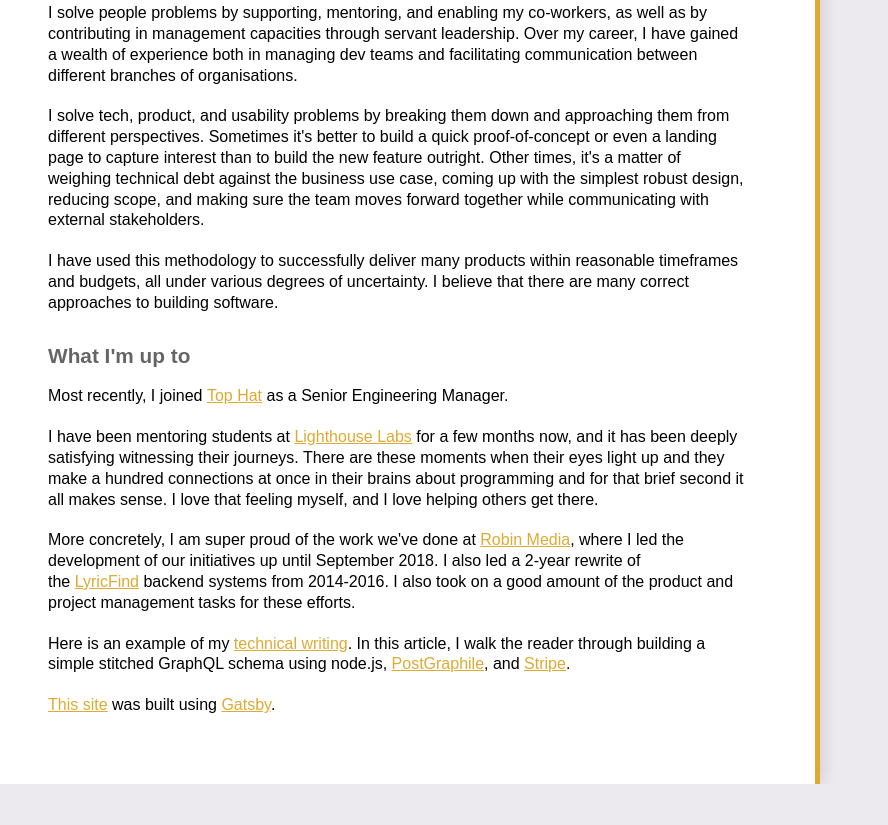
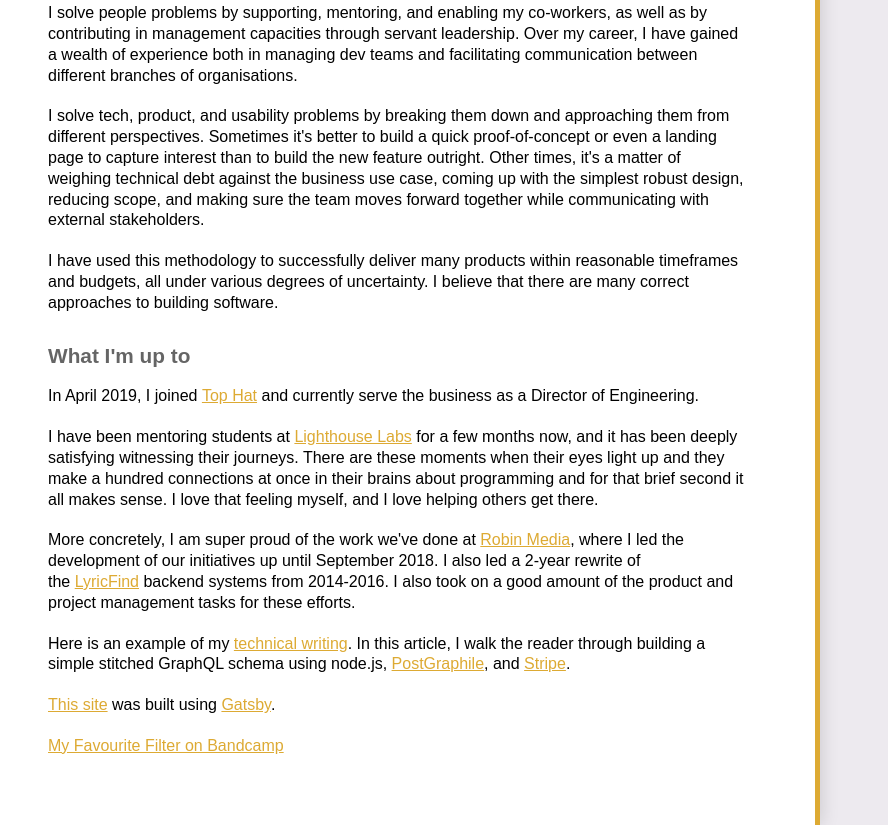
Before and after one commit to sastraxi/sastraxi-web, a Gatsby site: page / in a window 1280 px wide. Shown: the part 535-1360 px from the top of the page, without its empty margins (0-888 px from the left). Before the commit the page ends 1319 px from the top, so only its background shows below. Built offline with nearby package versions, Linux system fonts and the light colour scheme; Gatsby itself is replaced by a stand-in of ours; a web font is replaced by a local one.

Commit message:
Update index.jsx

```diff
--- a/src/pages/index.jsx
+++ b/src/pages/index.jsx
@@ -76,9 +76,9 @@
       What I&apos;m up to
     </SectionHeader>
     <Paragraph>
-      Most recently, I joined&nbsp;
+      In April 2019, I joined&nbsp;
       <a href="https://tophat.com/">Top Hat</a>
-      &nbsp;as a Senior Engineering Manager.
+      &nbsp;and currently serve the business as a Director of Engineering.
     </Paragraph>
     <Paragraph>
       I have been mentoring students at&nbsp;
@@ -117,6 +117,9 @@
       <a href="https://gatsbyjs.org">Gatsby</a>
       .
     </Paragraph>
+    <Paragraph>
+      <a href="https://myfavouritefilter.bandcamp.com/">My Favourite Filter on Bandcamp</a>
+    </Paragraph>
   </Root>
 );
 
```
